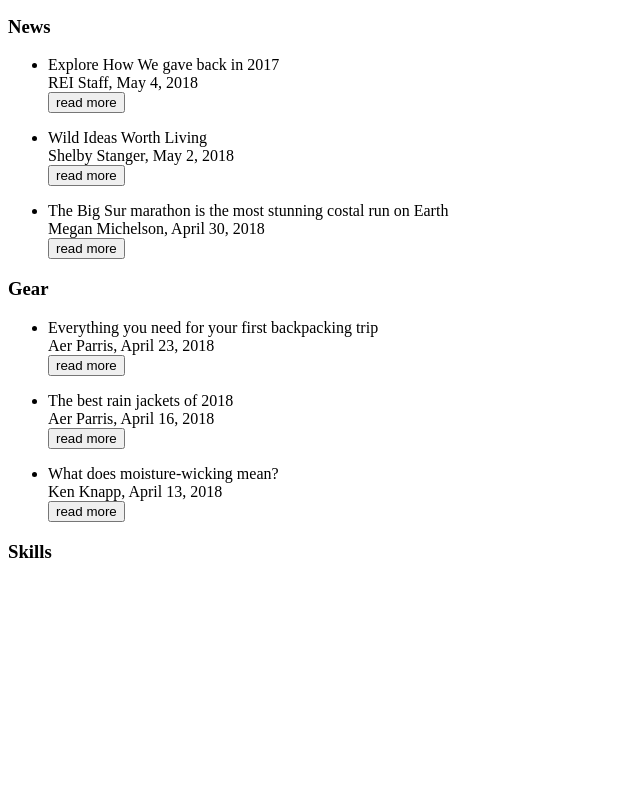
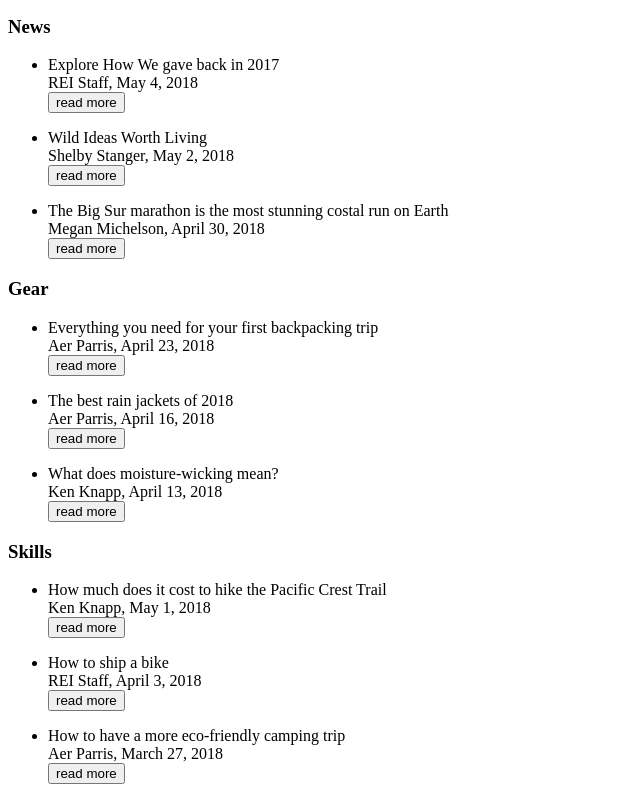
Before and after one commit to robinsola/REI-Journal, an Angular app: page / in a window 1280 px wide. Shown: the part 504-1304 px from the top of the page, without its empty margins (0-640 px from the left). Before the commit the page ends 1085 px from the top, so only its background shows below. Built offline with nearby package versions, Linux system fonts and the light colour scheme.

Commit message:
add ngIf to list skills.

```diff
--- a/src/app/skills/skills.component.html
+++ b/src/app/skills/skills.component.html
@@ -1,4 +1,5 @@
 <h3>Skills</h3>
-<ul>
-<li *ngFor="let currentStory of childStoryList">{{currentStory.title}}<br>{{currentStory.author}}, {{currentStory.date}}<br><button (click)="readBtnClicked(currentStory)">read more</button></li>
+<ul *ngFor="let story of stories">
+  <li *ngIf="story.category === 'skills'">{{story.title}}<br>{{story.author}}, {{story.date}}<br><button (click)="readDetails(story)">read more</button>
+  </li>
 </ul>
```
